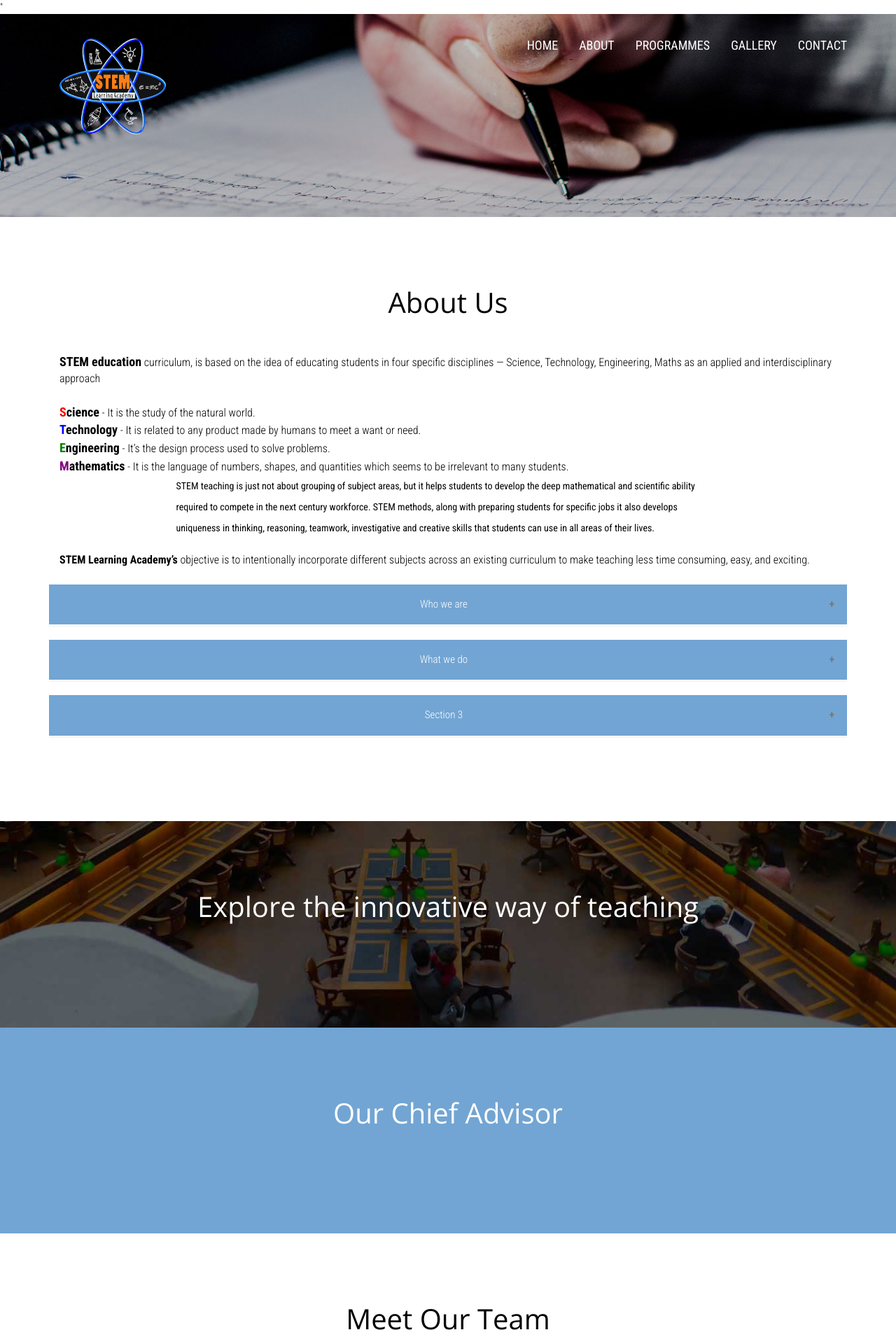
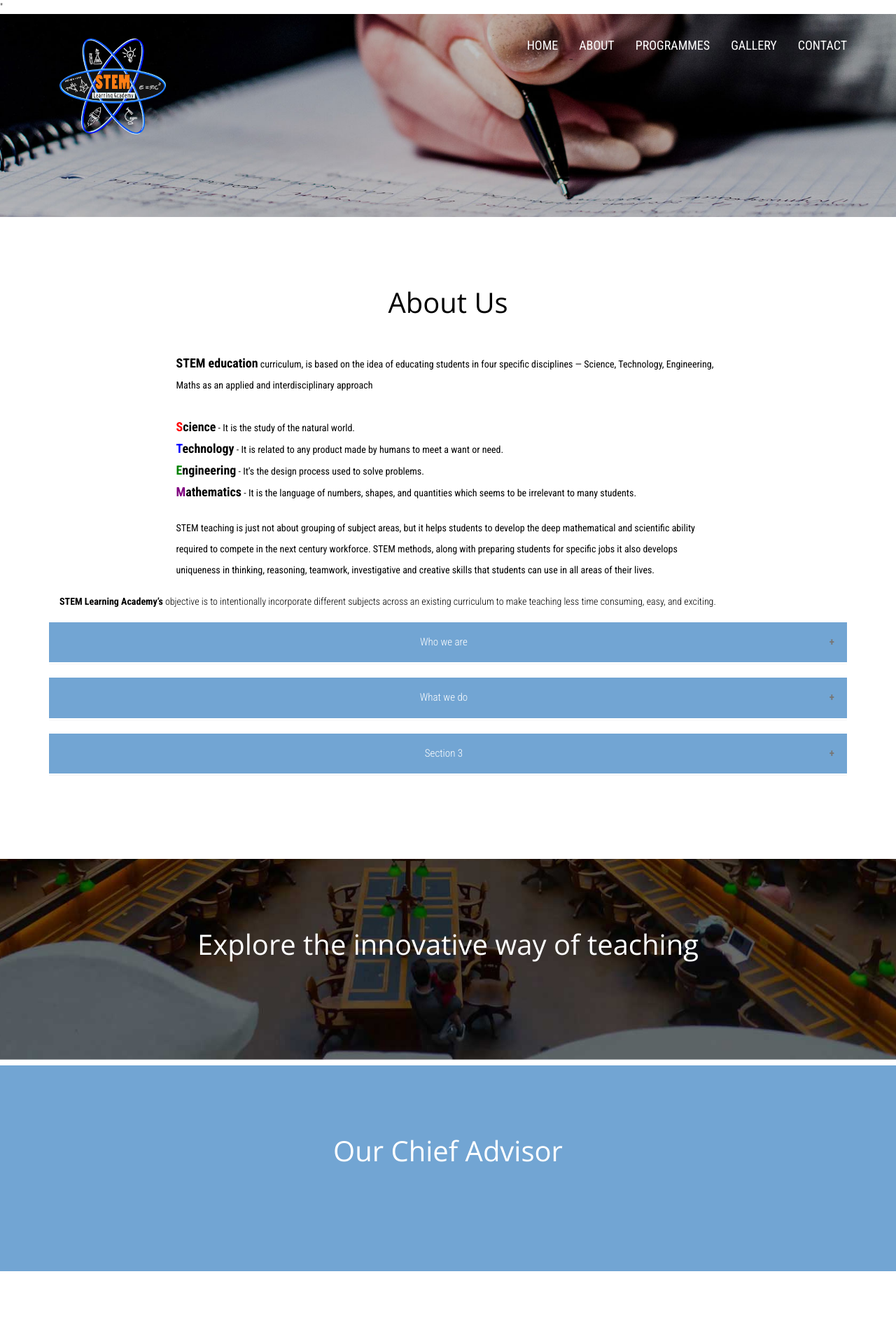
Before and after one commit to dhanyacm/stem, a Jekyll site: the page built from about.html, in a window 1280 px wide. Shown: the top 1920 px of the page at 70% size. Built offline with Jekyll 4.4.1, drawn with Linux system fonts in a browser that asks for light colours; a script that is not in the unit is left out.

Commit message:
Update about.html

```diff
--- a/about.html
+++ b/about.html
@@ -15,7 +15,7 @@ about: true
 
 		   <div class="col-lg-12 col-md-12 col-sm-12 about-agile2">
 			<div class="about-wthree">
-				<font size=3>
+				<p>
 
 
 			<b><font size=4>STEM education</font></b> curriculum, is based on the idea of educating students in four specific
@@ -30,7 +30,7 @@ approach <br><br>
 
 <b><font size=4 color="purple">M</font><font size=4>athematics</font></b> - It is the language of numbers, shapes, and quantities which seems to be
 irrelevant to many students.
-
+				</p>
 <p>
 STEM teaching is just not about grouping of subject areas, but it helps students to develop the deep
 mathematical and scientific ability required to compete in the next century
```
